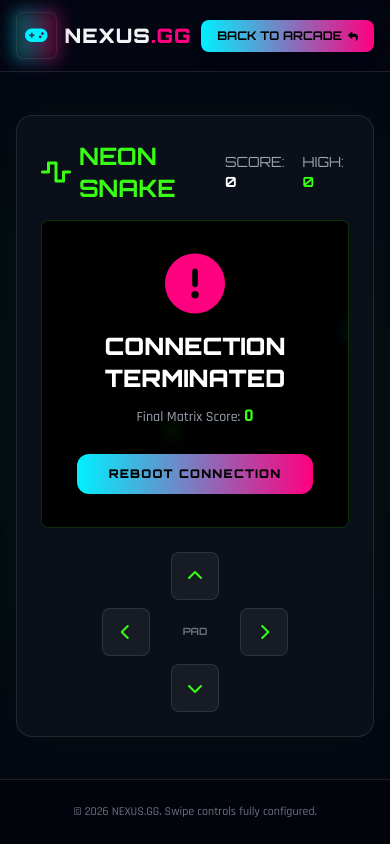
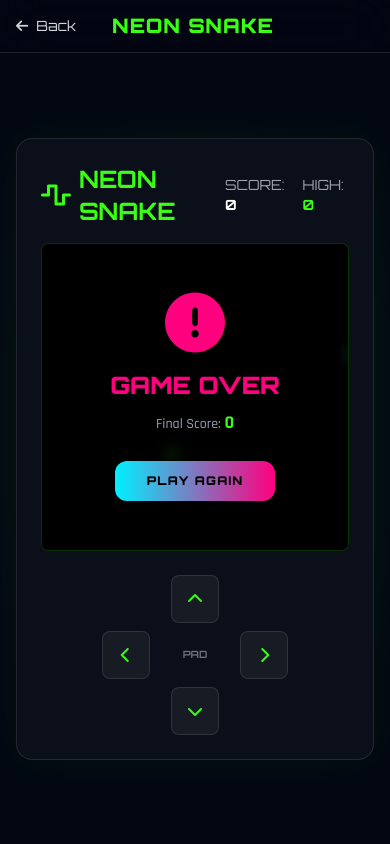
Before and after one commit to JHANSI-07-10/multi-game-arcade, a plain HTML site: page games/snake/snake.html in a window 390 px wide. Both pictures are taken after a click on the button "INITIALIZE ENGINE". Drawn offline with nearby package versions, Linux system fonts and the light colour scheme.

Commit message:
Add changed files

```diff
--- a/games/snake/snake.html
+++ b/games/snake/snake.html
@@ -4,9 +4,13 @@
     <meta charset="UTF-8">
     <meta name="viewport" content="width=device-width, initial-scale=1.0">
     <title>Neon Snake - Nexus Gaming</title>
+
     <script src="https://cdn.tailwindcss.com"></script>
+
     <link href="https://fonts.googleapis.com/css2?family=Orbitron:wght@400;700;900&family=Rajdhani:wght@500;600;700&display=swap" rel="stylesheet">
+
     <link rel="stylesheet" href="https://cdnjs.cloudflare.com/ajax/libs/font-awesome/6.4.0/css/all.min.css">
+
     <script>
         tailwind.config = {
             theme: {
@@ -28,114 +32,171 @@
             }
         }
     </script>
+
     <style>
         body {
             background-color: #030712;
-            background-image: radial-gradient(circle at center, rgba(57, 255, 20, 0.03) 0%, transparent 70%);
+            background-image: radial-gradient(circle at center, rgba(57,255,20,0.03) 0%, transparent 70%);
         }
+
         .neon-glow:hover {
-            text-shadow: 0 0 8px rgba(0, 240, 255, 0.8);
+            text-shadow: 0 0 8px rgba(0,240,255,0.8);
         }
     </style>
 </head>
+
 <body class="font-rajdhani text-gray-100 min-h-screen flex flex-col overflow-x-hidden select-none">
 
-    <!-- Unified Nav Bar linking backwards (../) -->
+    <!-- TOP BAR -->
     <nav class="sticky top-0 z-50 bg-cyber-dark/85 backdrop-blur-xl border-b border-white/10 px-4 py-3">
         <div class="max-w-7xl mx-auto flex items-center justify-between">
-            <a href="../index.html" class="flex items-center gap-2 group">
-                <div class="bg-black p-2 rounded-lg border border-white/10 relative">
-                    <div class="absolute -inset-1 bg-gradient-to-r from-cyber-blue to-cyber-pink rounded-lg blur opacity-40 group-hover:opacity-100 transition"></div>
-                    <i class="fa-solid fa-gamepad text-cyber-blue text-lg relative"></i>
-                </div>
-                <span class="font-orbitron font-black text-xl tracking-wider">NEXUS<span class="text-cyber-pink">.GG</span></span>
+
+            <a href="../../games.html" class="flex items-center gap-2 text-gray-300 hover:text-white transition font-orbitron text-sm">
+                <i class="fa-solid fa-arrow-left"></i>
+                Back
             </a>
-            <div class="hidden md:flex items-center gap-8 font-orbitron text-xs tracking-widest font-semibold">
-                <a href="../index.html" class="text-gray-400 hover:text-white neon-glow transition">HOME</a>
-                <a href="../games.html" class="text-gray-400 hover:text-white neon-glow transition">GAMES</a>
-                <a href="../index.html#features" class="text-gray-400 hover:text-white neon-glow transition">FEATURES</a>
-                <a href="../index.html#reviews-section" class="text-gray-400 hover:text-white neon-glow transition">REVIEWS</a>
-            </div>
-            <div>
-                <a href="../games.html" class="inline-flex items-center gap-1.5 px-4 py-2 rounded-lg font-orbitron text-xs font-bold bg-gradient-to-r from-cyber-blue to-cyber-pink text-black shadow-lg">
-                    BACK TO ARCADE <i class="fa-solid fa-reply text-[10px]"></i>
-                </a>
-            </div>
+
+            <h1 class="font-orbitron font-black text-xl tracking-wider text-cyber-green">
+                NEON SNAKE
+            </h1>
+
+            <div class="w-16"></div>
+
         </div>
     </nav>
 
     <main class="flex-grow flex flex-col items-center justify-center px-4 py-6">
+
         <div class="w-full max-w-xl bg-cyber-card border border-white/10 rounded-2xl p-6 relative shadow-[0_0_50px_rgba(57,255,20,0.05)]">
+
             <div class="flex justify-between items-center mb-4">
+
                 <div>
                     <h2 class="font-orbitron font-bold text-2xl text-cyber-green flex items-center gap-2">
-                        <i class="fa-solid fa-wave-square"></i> NEON SNAKE
+                        <i class="fa-solid fa-wave-square"></i>
+                        NEON SNAKE
                     </h2>
                 </div>
+
                 <div class="flex gap-4 font-orbitron text-sm">
-                    <div class="text-gray-400">SCORE: <span id="score" class="text-white font-bold">0</span></div>
-                    <div class="text-gray-400">HIGH: <span id="high-score" class="text-cyber-green font-bold">0</span></div>
+                    <div class="text-gray-400">
+                        SCORE:
+                        <span id="score" class="text-white font-bold">0</span>
+                    </div>
+
+                    <div class="text-gray-400">
+                        HIGH:
+                        <span id="high-score" class="text-cyber-green font-bold">0</span>
+                    </div>
                 </div>
+
             </div>
 
             <div class="relative aspect-square w-full rounded-lg overflow-hidden border border-cyber-green/20 bg-black">
+
                 <canvas id="game-canvas" class="w-full h-full"></canvas>
 
+                <!-- START SCREEN -->
                 <div id="start-overlay" class="absolute inset-0 bg-black/90 backdrop-blur-sm flex flex-col items-center justify-center text-center p-6">
+
                     <i class="fa-solid fa-circle-play text-cyber-green text-6xl mb-4 animate-bounce"></i>
-                    <h3 class="font-orbitron font-black text-2xl mb-2 text-white">READY TO RUN?</h3>
-                    <p class="text-gray-400 text-sm max-w-xs mb-6">Navigate the glowing matrix grid, consume digital power cells, and avoid colliding into your own grid history stream.</p>
+
+                    <h3 class="font-orbitron font-black text-2xl mb-2 text-white">
+                        READY TO RUN?
+                    </h3>
+
+                    <p class="text-gray-400 text-sm max-w-xs mb-6">
+                        Navigate the glowing matrix grid and avoid collisions.
+                    </p>
+
                     <button onclick="startGame()" class="px-8 py-3 rounded-xl bg-cyber-green font-orbitron text-xs tracking-widest text-black font-black hover:scale-105 active:scale-95 transition">
                         INITIALIZE ENGINE
                     </button>
+
                 </div>
 
+                <!-- GAME OVER -->
                 <div id="gameover-overlay" class="absolute inset-0 bg-black/95 backdrop-blur-sm hidden flex flex-col items-center justify-center text-center p-6">
+
                     <i class="fa-solid fa-circle-exclamation text-cyber-pink text-6xl mb-4"></i>
-                    <h3 class="font-orbitron font-black text-2xl mb-2 text-white text-cyber-pink">CONNECTION TERMINATED</h3>
-                    <p class="text-gray-400 text-sm mb-6">Final Matrix Score: <span id="final-score" class="text-cyber-green font-bold text-lg">0</span></p>
+
+                    <h3 class="font-orbitron font-black text-2xl mb-2 text-cyber-pink">
+                        GAME OVER
+                    </h3>
+
+                    <p class="text-gray-400 text-sm mb-6">
+                        Final Score:
+                        <span id="final-score" class="text-cyber-green font-bold text-lg">0</span>
+                    </p>
+
                     <button onclick="startGame()" class="px-8 py-3 rounded-xl bg-gradient-to-r from-cyber-blue to-cyber-pink font-orbitron text-xs tracking-widest text-black font-black hover:scale-105 active:scale-95 transition">
-                        REBOOT CONNECTION
+                        PLAY AGAIN
                     </button>
+
                 </div>
+
             </div>
 
-            <!-- Mobile Touchpad -->
+            <!-- MOBILE CONTROLS -->
             <div class="grid grid-cols-3 gap-2 max-w-[200px] mx-auto mt-6">
+
                 <div></div>
-                <button onclick="changeDir('up')" class="h-12 w-12 rounded-lg bg-white/5 hover:bg-cyber-green/20 active:bg-cyber-green/40 border border-white/10 flex items-center justify-center mx-auto text-cyber-green"><i class="fa-solid fa-chevron-up"></i></button>
+
+                <button onclick="changeDir('up')" class="h-12 w-12 rounded-lg bg-white/5 hover:bg-cyber-green/20 border border-white/10 flex items-center justify-center mx-auto text-cyber-green">
+                    <i class="fa-solid fa-chevron-up"></i>
+                </button>
+
                 <div></div>
-                <button onclick="changeDir('left')" class="h-12 w-12 rounded-lg bg-white/5 hover:bg-cyber-green/20 active:bg-cyber-green/40 border border-white/10 flex items-center justify-center mx-auto text-cyber-green"><i class="fa-solid fa-chevron-left"></i></button>
-                <div class="flex items-center justify-center text-[10px] font-orbitron text-gray-500 font-bold">PAD</div>
-                <button onclick="changeDir('right')" class="h-12 w-12 rounded-lg bg-white/5 hover:bg-cyber-green/20 active:bg-cyber-green/40 border border-white/10 flex items-center justify-center mx-auto text-cyber-green"><i class="fa-solid fa-chevron-right"></i></button>
+
+                <button onclick="changeDir('left')" class="h-12 w-12 rounded-lg bg-white/5 hover:bg-cyber-green/20 border border-white/10 flex items-center justify-center mx-auto text-cyber-green">
+                    <i class="fa-solid fa-chevron-left"></i>
+                </button>
+
+                <div class="flex items-center justify-center text-[10px] font-orbitron text-gray-500 font-bold">
+                    PAD
+                </div>
+
+                <button onclick="changeDir('right')" class="h-12 w-12 rounded-lg bg-white/5 hover:bg-cyber-green/20 border border-white/10 flex items-center justify-center mx-auto text-cyber-green">
+                    <i class="fa-solid fa-chevron-right"></i>
+                </button>
+
                 <div></div>
-                <button onclick="changeDir('down')" class="h-12 w-12 rounded-lg bg-white/5 hover:bg-cyber-green/20 active:bg-cyber-green/40 border border-white/10 flex items-center justify-center mx-auto text-cyber-green"><i class="fa-solid fa-chevron-down"></i></button>
+
+                <button onclick="changeDir('down')" class="h-12 w-12 rounded-lg bg-white/5 hover:bg-cyber-green/20 border border-white/10 flex items-center justify-center mx-auto text-cyber-green">
+                    <i class="fa-solid fa-chevron-down"></i>
+                </button>
+
                 <div></div>
+
             </div>
+
         </div>
+
     </main>
 
-    <footer class="border-t border-white/10 bg-black/40 py-6 text-center text-gray-500 text-xs">
-        <p>&copy; 2026 NEXUS.GG. Swipe controls fully configured.</p>
-    </footer>
+    <script>
 
-    <script>
         const canvas = document.getElementById('game-canvas');
         const ctx = canvas.getContext('2d');
+
         const scoreEl = document.getElementById('score');
         const highScoreEl = document.getElementById('high-score');
         const finalScoreEl = document.getElementById('final-score');
+
         const startOverlay = document.getElementById('start-overlay');
         const gameoverOverlay = document.getElementById('gameover-overlay');
 
         const gridSize = 20;
-        let tileCount;
+
         let snake = [];
-        let food = {x: 0, y: 0};
+        let food = {};
+
         let dx = gridSize;
         let dy = 0;
+
         let score = 0;
         let highScore = localStorage.getItem('snake_high') || 0;
+
         let gameInterval;
         let isPlaying = false;
 
@@ -145,77 +206,100 @@
             const size = canvas.parentElement.clientWidth;
             canvas.width = size;
             canvas.height = size;
-            tileCount = size / gridSize;
         }
-        window.addEventListener('resize', resizeCanvas);
+
         resizeCanvas();
 
-        const audioCtx = new (window.AudioContext || window.webkitAudioContext)();
-        function playTone(freq, type, duration) {
-            try {
-                const osc = audioCtx.createOscillator();
-                const gain = audioCtx.createGain();
-                osc.connect(gain);
-                gain.connect(audioCtx.destination);
-                osc.type = type;
-                osc.frequency.setValueAtTime(freq, audioCtx.currentTime);
-                gain.gain.setValueAtTime(0.15, audioCtx.currentTime);
-                gain.gain.exponentialRampToValueAtTime(0.01, audioCtx.currentTime + duration);
-                osc.start();
-                osc.stop(audioCtx.currentTime + duration);
-            } catch(e){}
-        }
+        window.addEventListener('resize', resizeCanvas);
 
         function startGame() {
+
             startOverlay.classList.add('hidden');
             gameoverOverlay.classList.add('hidden');
-            snake = [{x: gridSize * 5, y: gridSize * 5}];
+
+            snake = [
+                { x: 100, y: 100 }
+            ];
+
             dx = gridSize;
             dy = 0;
+
             score = 0;
             scoreEl.textContent = score;
+
             spawnFood();
+
             isPlaying = true;
-            playTone(400, 'square', 0.25);
-            setTimeout(() => playTone(800, 'square', 0.3), 150);
-            if (gameInterval) clearInterval(gameInterval);
+
+            clearInterval(gameInterval);
+
             gameInterval = setInterval(update, 110);
         }
 
         function spawnFood() {
+
             food.x = Math.floor(Math.random() * (canvas.width / gridSize)) * gridSize;
+
             food.y = Math.floor(Math.random() * (canvas.height / gridSize)) * gridSize;
-            for (let part of snake) {
-                if (part.x === food.x && part.y === food.y) spawnFood();
+        }
+
+        function changeDir(dir) {
+
+            if (!isPlaying) return;
+
+            if (dir === 'left' && dx === 0) {
+                dx = -gridSize;
+                dy = 0;
+            }
+
+            if (dir === 'right' && dx === 0) {
+                dx = gridSize;
+                dy = 0;
+            }
+
+            if (dir === 'up' && dy === 0) {
+                dx = 0;
+                dy = -gridSize;
+            }
+
+            if (dir === 'down' && dy === 0) {
+                dx = 0;
+                dy = gridSize;
             }
         }
 
-        function changeDir(dir) {
-            if (!isPlaying) return;
-            if (dir === 'left' && dx === 0) { dx = -gridSize; dy = 0; }
-            if (dir === 'right' && dx === 0) { dx = gridSize; dy = 0; }
-            if (dir === 'up' && dy === 0) { dx = 0; dy = -gridSize; }
-            if (dir === 'down' && dy === 0) { dx = 0; dy = gridSize; }
-            playTone(300, 'triangle', 0.05);
-        }
+        window.addEventListener('keydown', e => {
 
-        window.addEventListener('keydown', e => {
-            if (['ArrowUp', 'KeyW'].includes(e.code)) changeDir('up');
-            if (['ArrowDown', 'KeyS'].includes(e.code)) changeDir('down');
-            if (['ArrowLeft', 'KeyA'].includes(e.code)) changeDir('left');
-            if (['ArrowRight', 'KeyD'].includes(e.code)) changeDir('right');
+            if (e.key === 'ArrowUp') changeDir('up');
+            if (e.key === 'ArrowDown') changeDir('down');
+            if (e.key === 'ArrowLeft') changeDir('left');
+            if (e.key === 'ArrowRight') changeDir('right');
+
         });
 
         function update() {
-            const head = {x: snake[0].x + dx, y: snake[0].y + dy};
 
-            if (head.x < 0 || head.x >= canvas.width || head.y < 0 || head.y >= canvas.height) {
+            const head = {
+                x: snake[0].x + dx,
+                y: snake[0].y + dy
+            };
+
+            if (
+                head.x < 0 ||
+                head.y < 0 ||
+                head.x >= canvas.width ||
+                head.y >= canvas.height
+            ) {
                 gameOver();
                 return;
             }
 
             for (let i = 0; i < snake.length; i++) {
-                if (snake[i].x === head.x && snake[i].y === head.y) {
+
+                if (
+                    snake[i].x === head.x &&
+                    snake[i].y === head.y
+                ) {
                     gameOver();
                     return;
                 }
@@ -223,17 +307,28 @@
 
             snake.unshift(head);
 
-            if (head.x === food.x && head.y === food.y) {
+            if (
+                head.x === food.x &&
+                head.y === food.y
+            ) {
+
                 score += 10;
+
                 scoreEl.textContent = score;
-                playTone(600, 'sine', 0.15);
-                spawnFood();
+
                 if (score > highScore) {
+
                     highScore = score;
+
                     highScoreEl.textContent = highScore;
+
                     localStorage.setItem('snake_high', highScore);
                 }
+
+                spawnFood();
+
             } else {
+
                 snake.pop();
             }
 
@@ -241,61 +336,36 @@
         }
 
         function draw() {
-            ctx.fillStyle = '#000000';
+
+            ctx.fillStyle = 'black';
+
             ctx.fillRect(0, 0, canvas.width, canvas.height);
 
-            ctx.strokeStyle = 'rgba(255,255,255,0.03)';
-            for (let i = 0; i < canvas.width; i += gridSize) {
-                ctx.beginPath();
-                ctx.moveTo(i, 0);
-                ctx.lineTo(i, canvas.height);
-                ctx.stroke();
-                ctx.beginPath();
-                ctx.moveTo(0, i);
-                ctx.lineTo(canvas.width, i);
-                ctx.stroke();
-            }
+            ctx.fillStyle = '#39ff14';
 
-            ctx.shadowBlur = 15;
-            ctx.shadowColor = '#39ff14';
-            ctx.fillStyle = '#39ff14';
-            ctx.fillRect(food.x + 2, food.y + 2, gridSize - 4, gridSize - 4);
+            ctx.fillRect(food.x, food.y, gridSize, gridSize);
 
-            snake.forEach((part, idx) => {
-                ctx.shadowBlur = idx === 0 ? 15 : 0;
-                ctx.shadowColor = '#00f0ff';
-                ctx.fillStyle = idx === 0 ? '#00f0ff' : 'rgba(0, 240, 255, ' + (1 - idx/snake.length * 0.7) + ')';
-                ctx.fillRect(part.x + 1, part.y + 1, gridSize - 2, gridSize - 2);
+            snake.forEach((part, index) => {
+
+                ctx.fillStyle = index === 0 ? '#00f0ff' : '#39ff14';
+
+                ctx.fillRect(part.x, part.y, gridSize, gridSize);
+
             });
-            ctx.shadowBlur = 0;
         }
 
         function gameOver() {
+
             isPlaying = false;
+
             clearInterval(gameInterval);
-            playTone(150, 'sawtooth', 0.6);
+
             finalScoreEl.textContent = score;
+
             gameoverOverlay.classList.remove('hidden');
         }
 
-        let touchStartX = 0;
-        let touchStartY = 0;
-        canvas.addEventListener('touchstart', e => {
-            touchStartX = e.touches[0].clientX;
-            touchStartY = e.touches[0].clientY;
-        }, {passive: true});
+    </script>
 
-        canvas.addEventListener('touchend', e => {
-            const diffX = e.changedTouches[0].clientX - touchStartX;
-            const diffY = e.changedTouches[0].clientY - touchStartY;
-            if (Math.abs(diffX) > Math.abs(diffY)) {
-                if (diffX > 30) changeDir('right');
-                else if (diffX < -30) changeDir('left');
-            } else {
-                if (diffY > 30) changeDir('down');
-                else if (diffY < -30) changeDir('up');
-            }
-        }, {passive: true});
-    </script>
 </body>
 </html>
```
Also changed, not shown: games.html (+5 -5 lines), games/pong/pong.html (+1 -1 lines), games/runner/runner.html (+3 -3 lines), games/tictactoe/tictactoe.html (+308 -58 lines).
